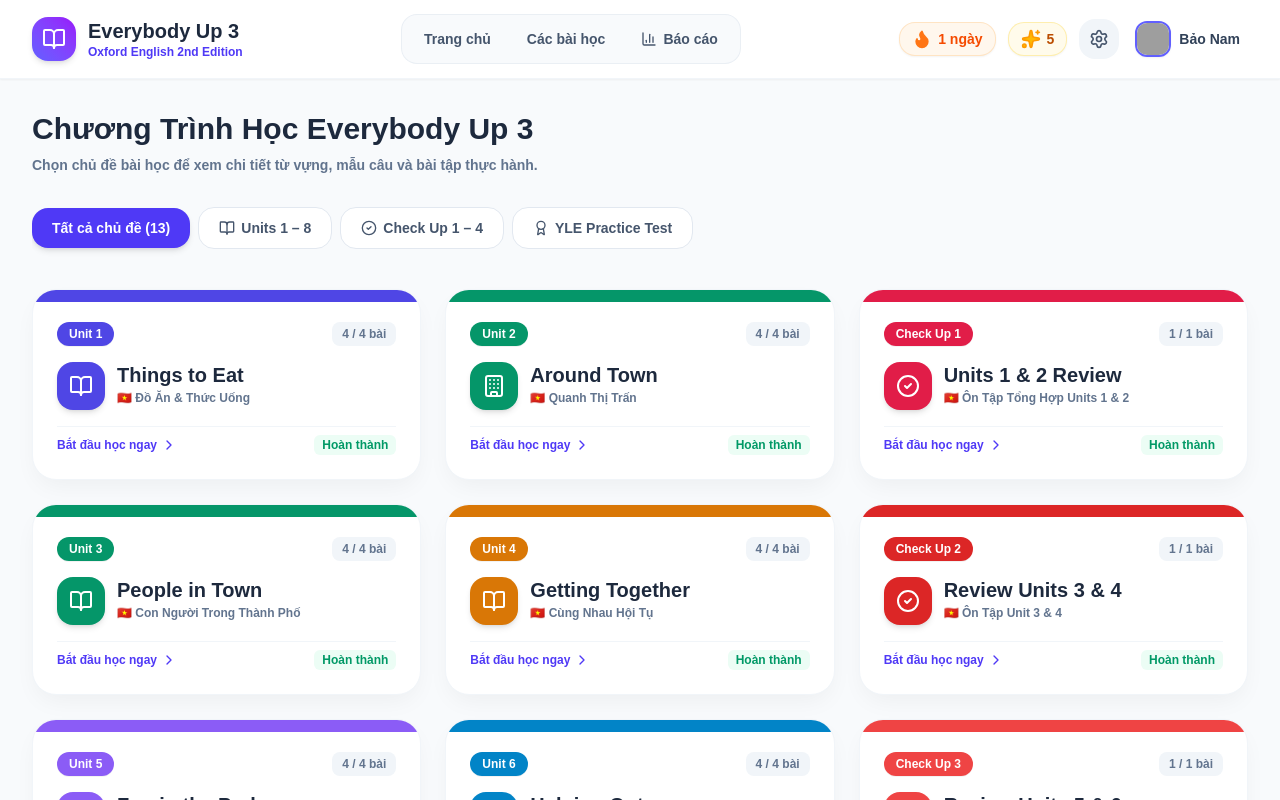
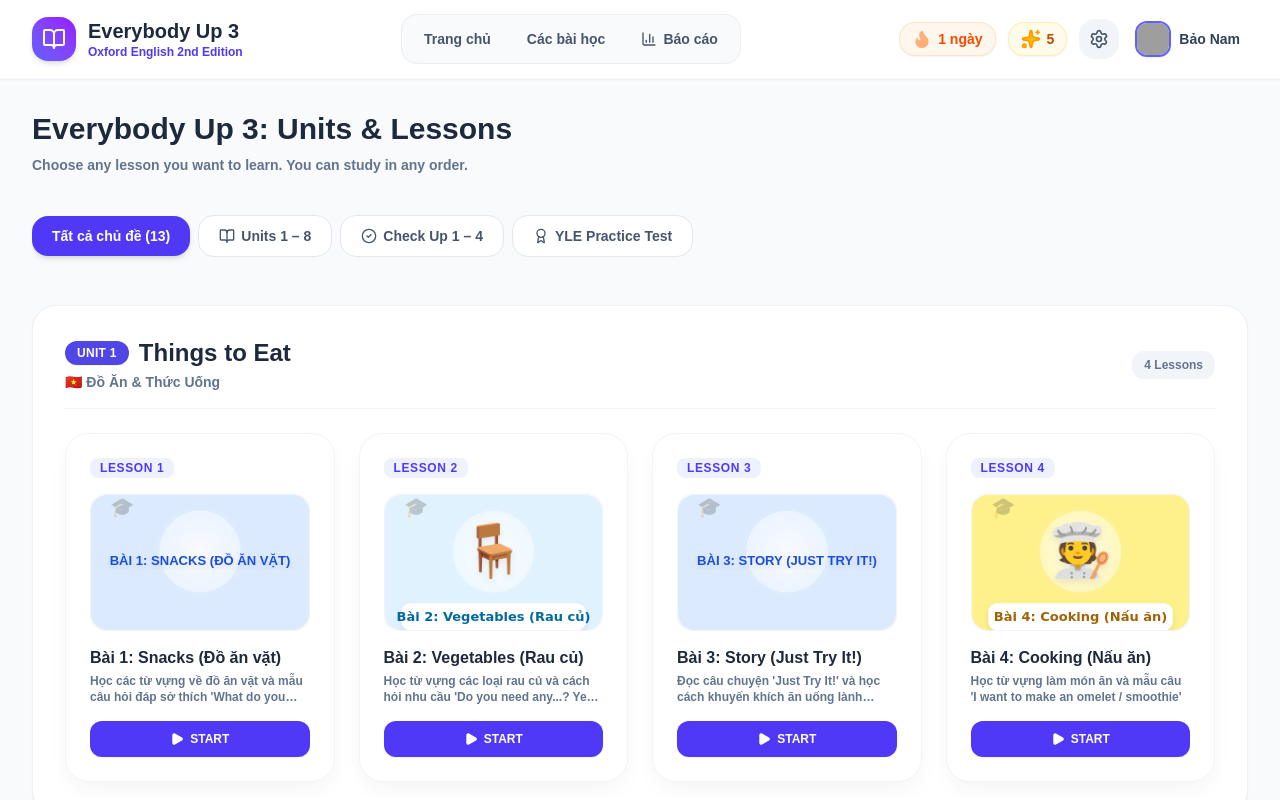
Before and after one commit to phankimhue105-del/leegoup3, a React (Vite) app: page /units in a window 1280 px wide. Shown: the top 800 px of the page. Built offline with nearby package versions, Linux system fonts and the light colour scheme; grey boxes are pictures that could not be loaded.

Commit message:
Update UnitsPage.tsx

```diff
--- a/src/pages/UnitsPage.tsx
+++ b/src/pages/UnitsPage.tsx
@@ -4,8 +4,9 @@ import { useCourse } from '../context/CourseContext';
 import { useProgress } from '../context/ProgressContext';
 import { Header } from '../components/common/Header';
 import { BottomNav } from '../components/common/BottomNav';
-import { UnitCard } from '../components/units/UnitCard';
-import { BookOpen, CheckCircle2, Award, Filter } from 'lucide-react';
+import { Card } from '../components/common/Card';
+import { AppImage } from '../components/common/AppImage';
+import { BookOpen, CheckCircle2, Award, Play } from 'lucide-react';
 
 interface UnitsPageProps {
   onOpenSettings?: () => void;
@@ -13,7 +14,7 @@ interface UnitsPageProps {
 
 export const UnitsPage: React.FC<UnitsPageProps> = ({ onOpenSettings }) => {
   const { units } = useCourse();
-  const { isLessonUnlocked } = useProgress();
+  const { getLessonProgress } = useProgress();
   const navigate = useNavigate();
 
   const [activeTab, setActiveTab] = useState<'all' | 'standard' | 'checkup' | 'yle'>('all');
@@ -27,14 +28,14 @@ export const UnitsPage: React.FC<UnitsPageProps> = ({ onOpenSettings }) => {
     <div className="min-h-screen bg-slate-50 pb-24 md:pb-12">
       <Header onOpenSettings={onOpenSettings} />
 
-      <main className="max-w-7xl mx-auto px-4 sm:px-8 py-8 space-y-8">
+      <main className="max-w-7xl mx-auto px-4 sm:px-8 py-8 space-y-10">
         {/* Header Title Banner */}
-        <div className="space-y-2">
+        <div className="space-y-2 text-center sm:text-left">
           <h2 className="text-3xl font-black font-heading text-slate-800">
-            Chương Trình Học Everybody Up 3
+            Everybody Up 3: Units & Lessons
           </h2>
           <p className="text-sm font-semibold text-slate-500">
-            Chọn chủ đề bài học để xem chi tiết từ vựng, mẫu câu và bài tập thực hành.
+            Choose any lesson you want to learn. You can study in any order.
           </p>
         </div>
 
@@ -88,18 +89,120 @@ export const UnitsPage: React.FC<UnitsPageProps> = ({ onOpenSettings }) => {
           </button>
         </div>
 
-        {/* Units Grid */}
-        <div className="grid grid-cols-1 sm:grid-cols-2 lg:grid-cols-3 gap-6">
-          {filteredUnits.map((unit) => (
-            <UnitCard
-              key={unit.id}
-              unit={unit}
-              completedLessons={unit.lessons.length}
-              totalLessons={unit.lessons.length}
-              isUnlocked={true}
-              onClick={() => navigate(`/units/${unit.id}`)}
-            />
-          ))}
+        {/* Units & Lessons List */}
+        <div className="space-y-12">
+          {filteredUnits.map((unit) => {
+            return (
+              <div
+                key={unit.id}
+                className="bg-white rounded-3xl p-6 sm:p-8 border border-slate-200/60 shadow-xs space-y-6"
+              >
+                {/* Unit Header Section */}
+                <div
+                  className="flex flex-col sm:flex-row sm:items-center justify-between gap-4 border-b border-slate-100 pb-4"
+                >
+                  <div className="space-y-1">
+                    <div className="flex flex-wrap items-center gap-2.5">
+                      <span
+                        className="text-xs font-black font-heading px-3 py-1 rounded-xl text-white shadow-2xs uppercase tracking-wide"
+                        style={{ backgroundColor: unit.colorHex }}
+                      >
+                        {unit.title}
+                      </span>
+                      <h3 className="text-xl sm:text-2xl font-black font-heading text-slate-800 leading-tight">
+                        {unit.subtitle}
+                      </h3>
+                    </div>
+                    <p className="text-sm font-bold text-slate-500">
+                      🇻🇳 {unit.vietnameseTitle}
+                    </p>
+                  </div>
+
+                  <span className="text-xs font-black text-slate-500 bg-slate-100 px-3 py-1.5 rounded-xl shrink-0 self-start sm:self-center">
+                    {unit.lessons.length} {unit.lessons.length === 1 ? 'Lesson' : 'Lessons'}
+                  </span>
+                </div>
+
+                {/* Lessons Grid (arranged horizontally where width allows, responsive column layout) */}
+                <div className="grid grid-cols-1 sm:grid-cols-2 md:grid-cols-3 lg:grid-cols-4 gap-6">
+                  {unit.lessons.map((lesson) => {
+                    const lessonProg = getLessonProgress(lesson.id);
+                    const isCompleted = !!lessonProg?.isCompleted;
+                    const stars = lessonProg?.starsEarned || 0;
+
+                    // Resolve illustration dynamically using the first vocabulary item or model pattern
+                    const illustration = lesson.vocabulary?.[0]?.image || lesson.modelPattern?.image || '';
+
+                    return (
+                      <Card
+                        key={lesson.id}
+                        onClick={() => navigate(`/units/${unit.id}/lessons/${lesson.id}`)}
+                        hoverable
+                        className="flex flex-col justify-between h-full hover:border-indigo-200 transition-all border border-slate-100 bg-slate-50/50 p-4"
+                      >
+                        <div className="space-y-4">
+                          {/* Card Header: Lesson indicator & Progress status */}
+                          <div className="flex justify-between items-center">
+                            <span className="text-xs font-black font-heading text-indigo-600 bg-indigo-50 px-2.5 py-0.5 rounded-lg uppercase tracking-wider">
+                              {lesson.title}
+                            </span>
+
+                            {isCompleted ? (
+                              <span className="text-xs font-black text-emerald-600 bg-emerald-50 px-2 py-0.5 rounded-md flex items-center gap-1">
+                                ✓ Done
+                              </span>
+                            ) : stars > 0 ? (
+                              <span className="text-xs font-black text-amber-600 bg-amber-50 px-2 py-0.5 rounded-md">
+                                ⭐ {stars} Star{stars === 1 ? '' : 's'}
+                              </span>
+                            ) : null}
+                          </div>
+
+                          {/* Card Image Illustration */}
+                          <div className="relative aspect-[16/10] w-full rounded-2xl overflow-hidden border border-slate-200/50 bg-white">
+                            <AppImage
+                              src={illustration}
+                              alt={lesson.vietnameseTitle}
+                              className="w-full h-full object-cover"
+                              fallbackText={lesson.vietnameseTitle}
+                            />
+                          </div>
+
+                          {/* Card Title & Desc */}
+                          <div>
+                            <h4 className="font-extrabold text-base text-slate-800 leading-snug">
+                              {lesson.vietnameseTitle}
+                            </h4>
+                            <p className="text-xs font-semibold text-slate-500 mt-1 line-clamp-2">
+                              {lesson.description || 'Vocabulary & Practice'}
+                            </p>
+                          </div>
+                        </div>
+
+                        {/* Start Action Button */}
+                        <div className="pt-4 mt-auto">
+                          <button
+                            onClick={(e) => {
+                              e.stopPropagation();
+                              navigate(`/units/${unit.id}/lessons/${lesson.id}`);
+                            }}
+                            className={`w-full py-2.5 rounded-xl text-xs font-black flex items-center justify-center gap-1.5 cursor-pointer shadow-xs transition-colors ${
+                              isCompleted
+                                ? 'bg-emerald-600 hover:bg-emerald-700 text-white'
+                                : 'bg-indigo-600 hover:bg-indigo-700 text-white'
+                            }`}
+                          >
+                            <Play className="w-3.5 h-3.5 fill-white" />
+                            <span>START</span>
+                          </button>
+                        </div>
+                      </Card>
+                    );
+                  })}
+                </div>
+              </div>
+            );
+          })}
         </div>
       </main>
 
```
